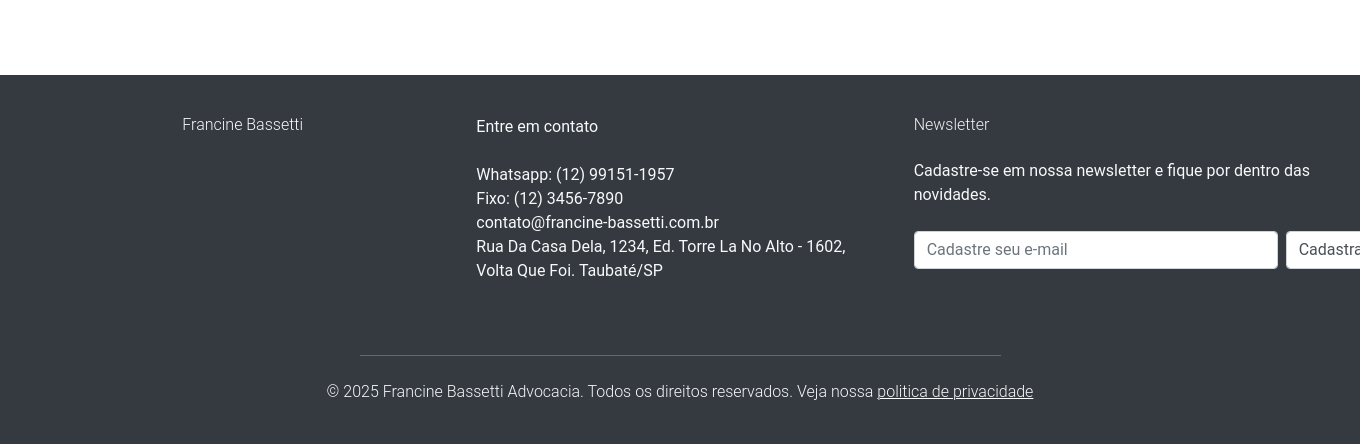
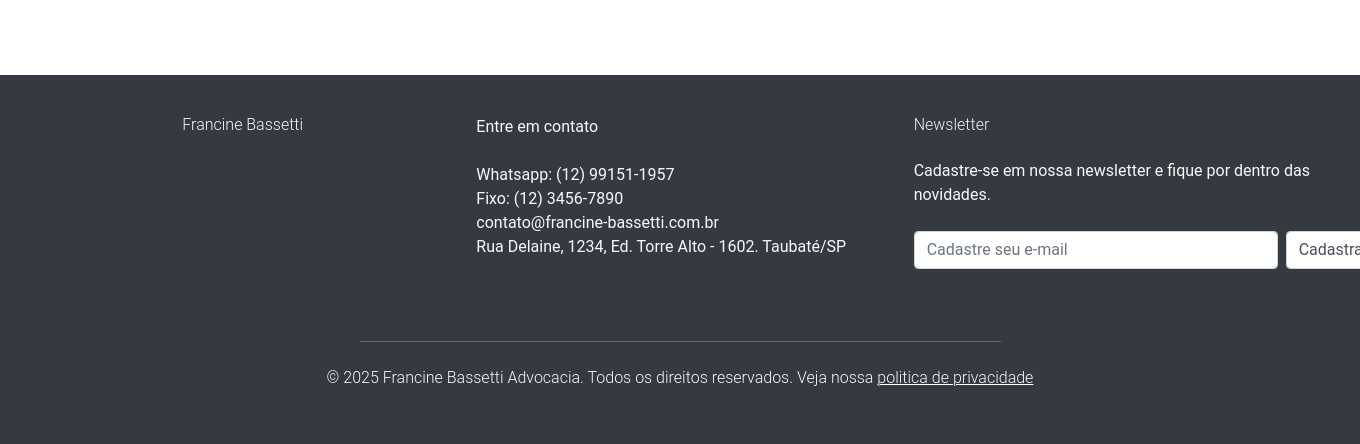
Before and after one commit to ricardocanedo/projeto-integrador-3-univesp-2025, a Django app: page /blog/ in a window 1360 px wide; the page is wider, and only the part inside the window is pictured. Shown: the part 527-971 px from the top of that part. After the commit the page ends 913 px from the top of that part, so only its background shows below. Run offline with Django 5.2, Linux system fonts and the light colour scheme; data that the repository does not hold is empty; some libraries are stand-ins or nearby versions.

Commit message:
fix col-12

```diff
--- a/backend/backend/website/templates/website/base.html
+++ b/backend/backend/website/templates/website/base.html
@@ -6,6 +6,7 @@
 <head>
     <meta charset="UTF-8">
     <meta name="viewport" content="width=device-width, initial-scale=1.0">
+    <meta name="robots" content="noindex, nofollow">
     <title>{% block title %}{% endblock %} - Advocacia Francine Bassetti</title>
     <link rel="stylesheet" href="https://cdn.jsdelivr.net/npm/bootstrap@4.6.2/dist/css/bootstrap.min.css" integrity="sha384-xOolHFLEh07PJGoPkLv1IbcEPTNtaed2xpHsD9ESMhqIYd0nLMwNLD69Npy4HI+N" crossorigin="anonymous">
     <link rel="stylesheet" href="{% static 'website/style.css' %}">
--- a/backend/backend/website/templates/website/footer.html
+++ b/backend/backend/website/templates/website/footer.html
@@ -5,7 +5,7 @@
                 Francine Bassetti
             </h1>
         </div>
-        <div class="col-xl-4 col-6 text-left mb-4">
+        <div class="col-xl-4 col-md-6 col-12 text-left mb-4">
             <div>
                 Entre em contato
             </div>
@@ -13,7 +13,7 @@
                 <br>Whatsapp: (12) 99151-1957
                 <br>Fixo: (12) 3456-7890
                 <br>contato@francine-bassetti.com.br
-                <br>Rua Da Casa Dela, 1234, Ed. Torre La No Alto - 1602, Volta Que Foi. Taubaté/SP
+                <br>Rua Delaine, 1234, Ed. Torre Alto - 1602. Taubaté/SP
             </div>
         </div>
         <div class="col-xl-4 col-12">
```
